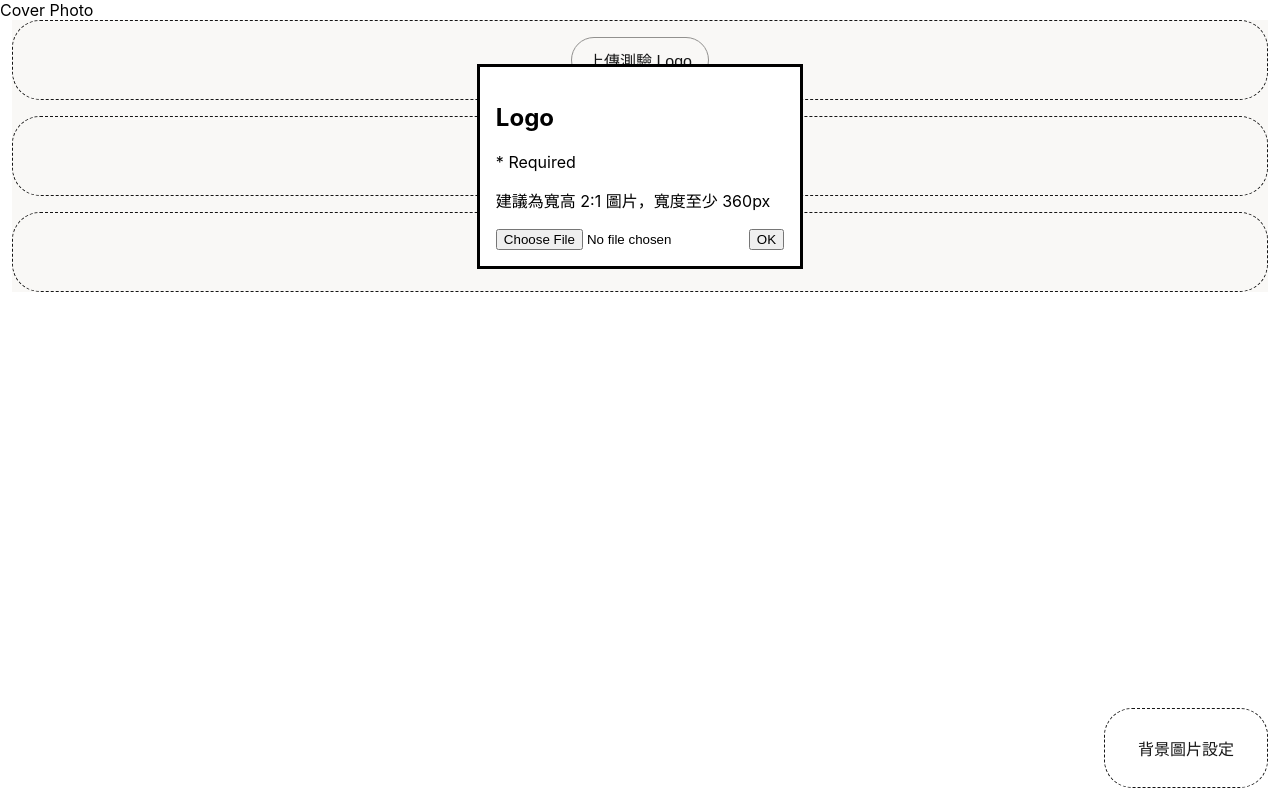
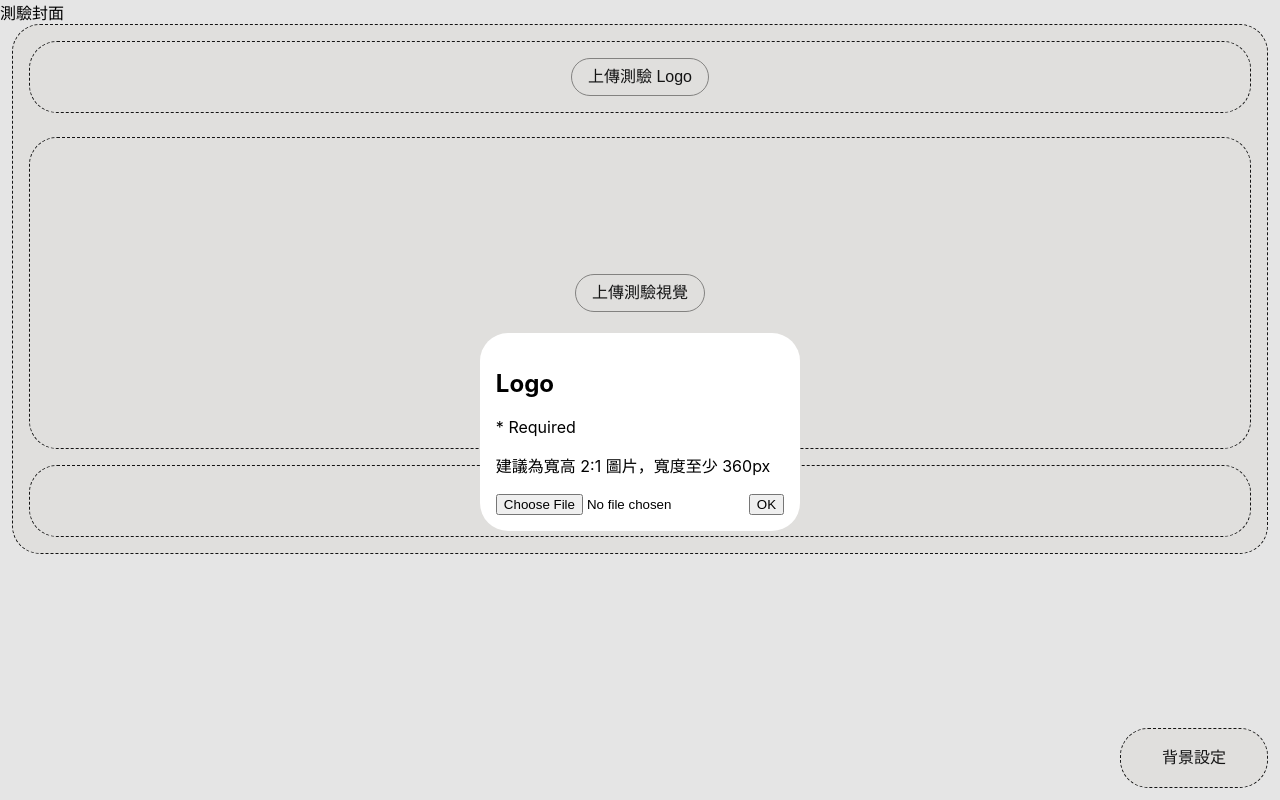
Before and after one commit to ymcheung/modal-and-preview, a Next.js app: page / in a window 1280 px wide. Both pictures are taken after a click on the button "上傳測驗 Logo". Built offline with nearby package versions, Linux system fonts and the light colour scheme.

Commit message:
Add styles for sections

```diff
--- a/components/Dialog.jsx
+++ b/components/Dialog.jsx
@@ -1,8 +1,16 @@
-import { useState, useEffect } from 'react';
+import { useState, useEffect, useRef } from 'react';
 import styles from '../styles/dialog.module.css';
 
 export default function Dialog({ isOpen, dispatchDialog, dialogTitle, dialogDescription, inputs, setPreview }) {
+  const dialogRef = useRef(null);
   const [form, setForm] = useState({});
+
+  useEffect(() => {
+    const dialog = dialogRef.current;
+    dialog.removeAttribute('open');
+    isOpen ? dialog.showModal() : dialog.close();
+    return () => dialog.close();
+  }, [isOpen]);
 
   useEffect(() => {
     if (inputs.length === 0) return;
@@ -45,7 +53,7 @@ export default function Dialog({ isOpen, dispatchDialog, dialogTitle, dialogDesc
   };
 
   return(
-    <dialog className={styles.dialog} open={isOpen}>
+    <dialog className={styles.dialog} ref={dialogRef}>
       <h2>{dialogTitle}</h2>
       <span>* Required</span>
       {dialogDescription && <p>{dialogDescription}</p>}
--- /dev/null
+++ b/components/Header.jsx
@@ -0,0 +1,5 @@
+export default function Header() {
+  return(
+    <header>測驗封面</header>
+  )
+}
--- a/pages/index.js
+++ b/pages/index.js
@@ -2,6 +2,7 @@ import Head from 'next/head';
 import { useState, useReducer } from 'react';
 import styles from '../styles/Home.module.css';
 
+import Header from '../components/Header';
 import Dialog from '../components/Dialog';
 
 export default function Home() {
@@ -96,6 +97,7 @@ export default function Home() {
     const sections = [
       {
         label: '上傳測驗 Logo',
+        style: styles.sectionLogo,
         dialogTitle: 'Logo',
         description: '建議為寬高 2:1 圖片，寬度至少 360px',
         inputs: [
@@ -108,6 +110,7 @@ export default function Home() {
       },
       {
         label: '上傳測驗視覺',
+        style: styles.sectionCover,
         dialogTitle: 'Cover Photo',
         inputs: [
           {
@@ -119,6 +122,7 @@ export default function Home() {
       },
       {
         label: '輸入測驗名稱',
+        style: styles.sectionQuizName,
         dialogTitle: 'Text Input',
         inputs: [
           {
@@ -128,7 +132,8 @@ export default function Home() {
         ]
       },
       {
-        label: '背景圖片設定',
+        label: '背景設定',
+        style: styles.sectionBackground,
         dialogTitle: 'Background Color/Image',
         description: '建議為寬高 2:1 圖片，寬度至少 360px',
         inputs: [
@@ -157,9 +162,10 @@ export default function Home() {
 
     return (
       <>
-        {sections.map(({ label, dialogTitle, description, inputs }, index) => {
+        {sections.map(
+          ({ label, style, dialogTitle, description, inputs }, index) => {
             return (
-            <section className={styles.section} key={index}>
+              <section className={`${styles.section} ${style}`} key={index}>
                 {inputs.map(({ name, type }) => {
                   return (
                     <button
@@ -180,7 +186,8 @@ export default function Home() {
                 })}
               </section>
             );
-        })}
+          }
+        )}
       </>
     );
   };
@@ -192,7 +199,7 @@ export default function Home() {
         <meta name="description" content="Generated by create next app" />
         <link rel="icon" href="/favicon.ico" />
       </Head>
-      <header>Cover Photo</header>
+      <Header />
       <main className={styles.container}>
         <Sections />
       </main>
--- a/styles/Home.module.css
+++ b/styles/Home.module.css
@@ -1,22 +1,42 @@
 .container {
   margin: 0 12px;
+  padding: 16px;
   background-color: #F9F8F6;
+  border: 1px dashed #161616;
+  border-radius: 28px;
 }
 
 .section {
-  margin: 0 0 16px;
+  margin-bottom: 16px;
   padding: 16px 0;
+  text-align: center;
+  background-color: #F9F8F6;
   border: 1px dashed #161616;
   border-radius: 28px;
-  text-align: center;
 }
 
-.section:last-child {
+.sectionLogo {
+  margin-bottom: 24px;
+}
+
+.sectionCover {
+  display: flex;
+  flex-direction: column;
+  justify-content: center;
+  align-items: center;
+  min-height: 312px;
+}
+
+.sectionBackground {
   position: absolute;
   right: 12px;
   bottom: 12px;
-  margin: 0;
-  padding: 16px;
+  margin-bottom: 0;
+  padding: 10px 24px;
+}
+
+.sectionQuizName {
+  margin-bottom: 0;
 }
 
 .previewImage {
@@ -27,6 +47,7 @@
   padding: 10px 16px;
   color: #161616;
   font-size: 16px;
+  line-height: 16px;
   border: 1px solid transparent;
   background-color: transparent;
 }
--- a/styles/dialog.module.css
+++ b/styles/dialog.module.css
@@ -3,8 +3,10 @@
   top: 64px;
   right: 0;
   left: 0;
+  border: 0;
+  border-radius: 28px;
 }
 
-.dialog::backdrop {
-  background-color: hsl(0deg 0% 0% / 0.5);
+.dialog::after {
+  background-color: hsl(0deg 0% 0% / 0.75);
 }
```
Lines whose indentation alone changed are shown as unchanged.
